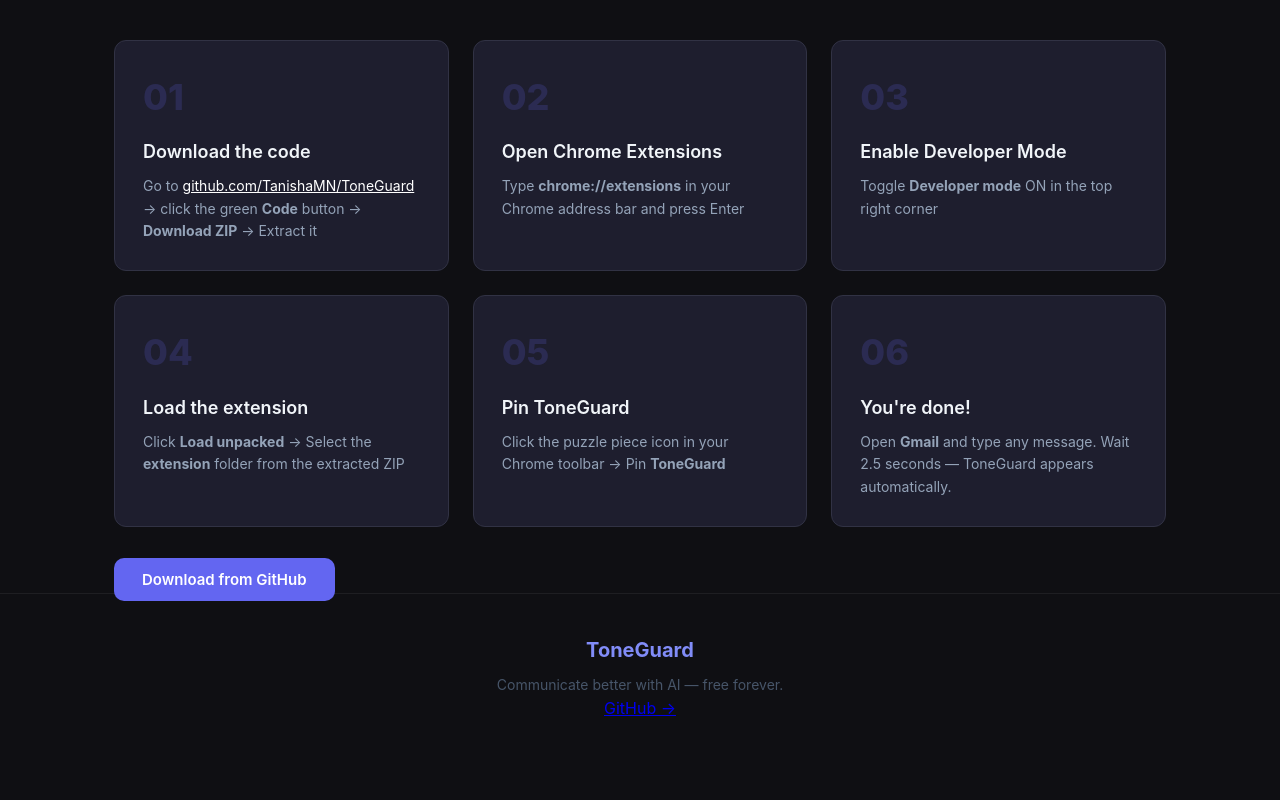
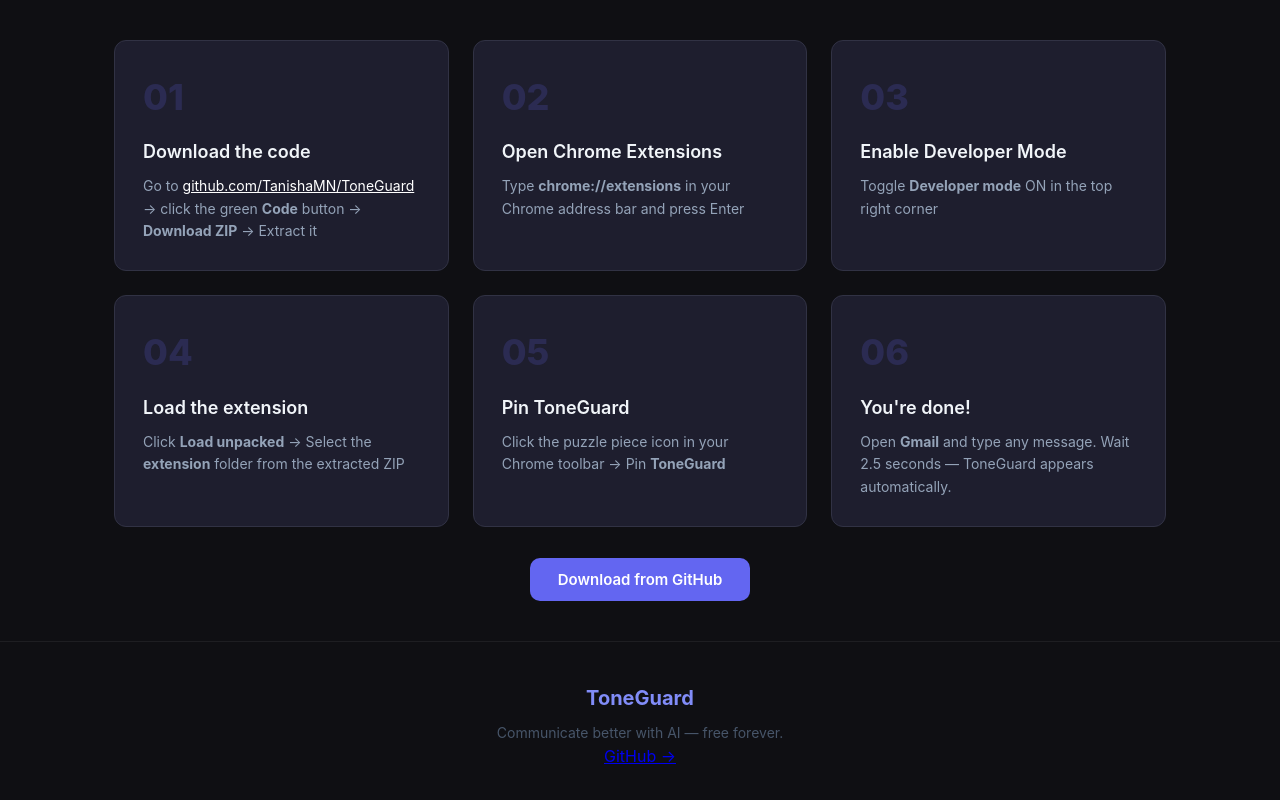
Before and after one commit to TanishaMN/ToneGuard, a React (Vite) app in the folder dashboard/: page / in a window 1280 px wide. Shown: the part 2707-3507 px from the top of the page. Before the commit the page ends 3469 px from the top, so only its background shows below. Built offline with nearby package versions, Linux system fonts and the light colour scheme.

Commit message:
fix: install button centered with bottom padding

```diff
--- a/dashboard/src/App.jsx
+++ b/dashboard/src/App.jsx
@@ -192,7 +192,7 @@
             </div>
           ))}
         </div>
-        <div className="install-cta" style={{ marginTop: "2.5rem", position: "relative", zIndex: 1 }}>
+        <div className="install-cta" style={{ marginTop: "2.5rem", marginBottom: "3rem", position: "relative", zIndex: 1, textAlign: "center" }}>
           <a
             href="https://github.com/TanishaMN/ToneGuard"
             target="_blank"
```
